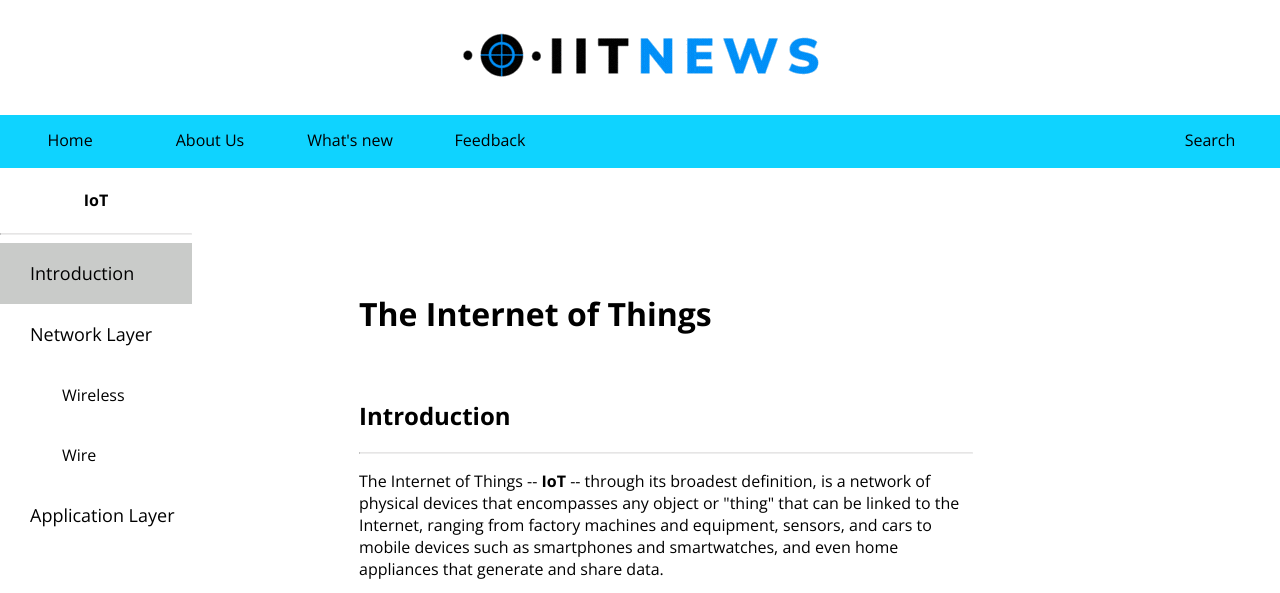
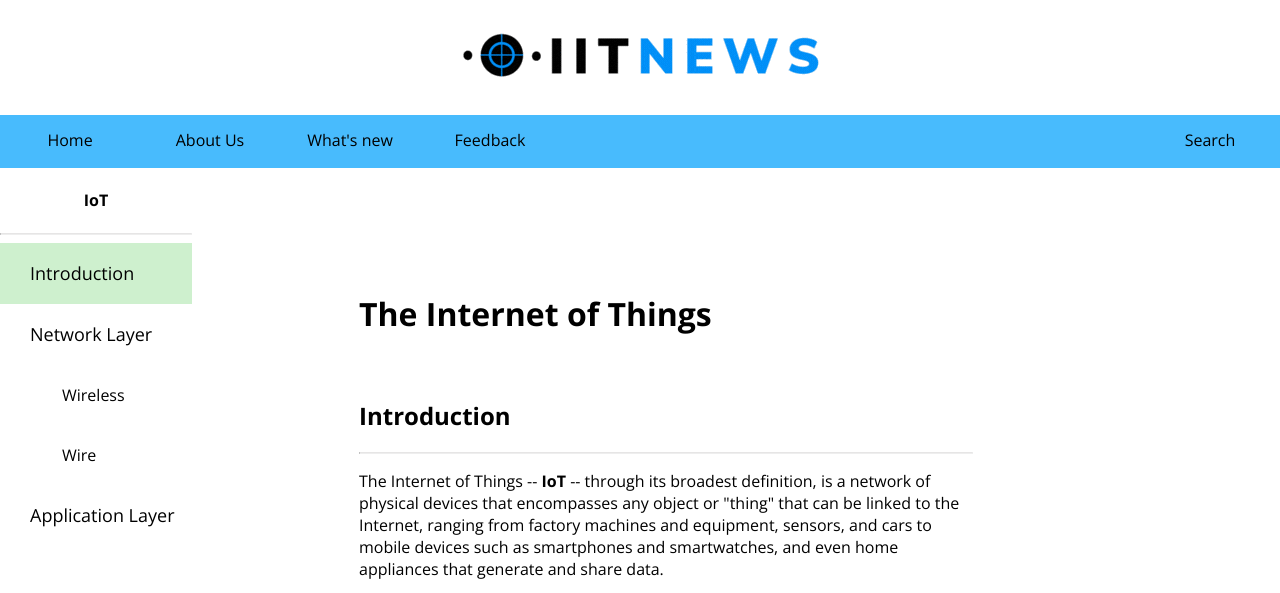
Before and after one commit to 226914011/1016_GroupProject, a plain HTML site: page main.html in a window 1280 px wide. Shown: the top 593 px of the page. Drawn offline with nearby package versions, Linux system fonts and the light colour scheme.

Commit message:
Update style.css

```diff
--- a/css/style.css
+++ b/css/style.css
@@ -42,10 +42,11 @@ hr {
 =====================
 	Navbar
 =====================
+#2acbff
 */
 .navbar {
 	overflow: hidden;
-	background-color: #0fd3ff;
+	background-color: #48bbfd;
     margin: 0 auto;
     position: relative;
     top: 0;
@@ -127,11 +128,11 @@ hr {
 }
 
 .sidebar ul li:hover {
-	background-color: hotpink;
+	background-color: #ffcec7;
 }
 
 .sidebar ul li.active {
-	background-color: #c9cbc9;
+	background-color: #cef0ce;
 }
 
 .sidebar ul li a {
```
